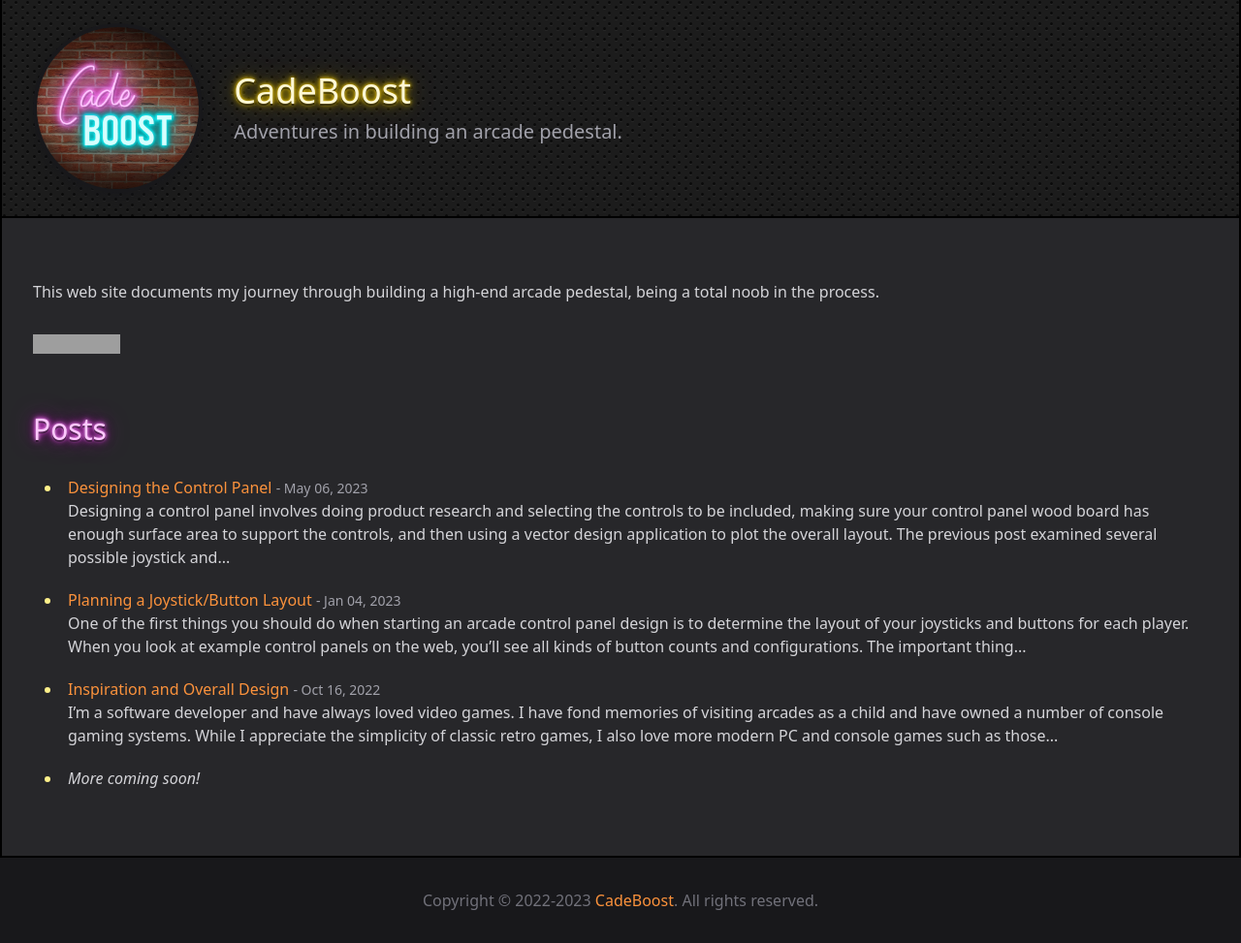
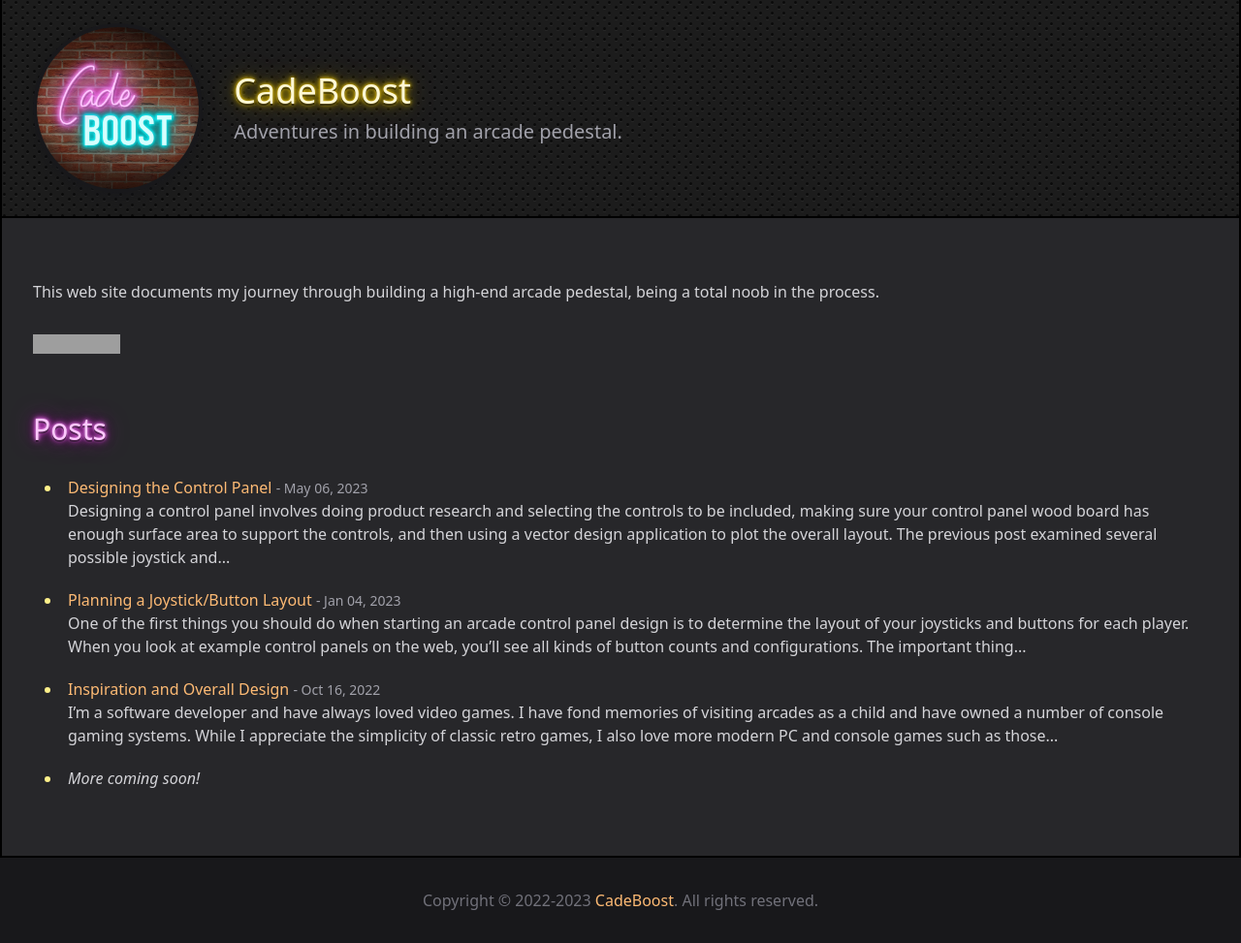
Before and after one commit to CadeBoost/cadeboost.github.io, a Jekyll site: the page built from Readme.md, in a window 1280 px wide. Shown: the whole page at 97% size. Built offline with Jekyll 4.4.1, drawn with Linux system fonts in a browser that asks for light colours; our own code applies the rules of GitHub Pages for plain Markdown files; grey boxes are pictures that could not be loaded.

Commit message:
Updated CSS.

```diff
--- a/assets/css/style.css
+++ b/assets/css/style.css
@@ -420,11 +420,11 @@
 }
 
 a {
-  color: #fb923c;
+  color: #fdba74;
 }
 
 a:hover {
-  color: #fdba74;
+  color: #fed7aa;
 }
 
 h1 {
@@ -440,11 +440,11 @@
 
 .prose a {
   text-decoration-line: none;
-  color: #fb923c;
+  color: #fdba74 !important;
 }
 
 .prose a:hover {
-  color: #fdba74;
+  color: #fed7aa;
 }
 
 /* Neon tricks: https://css-tricks.com/how-to-create-neon-text-with-css/ */
```
Also changed, not shown: _includes/input.css (+4 -4 lines).
